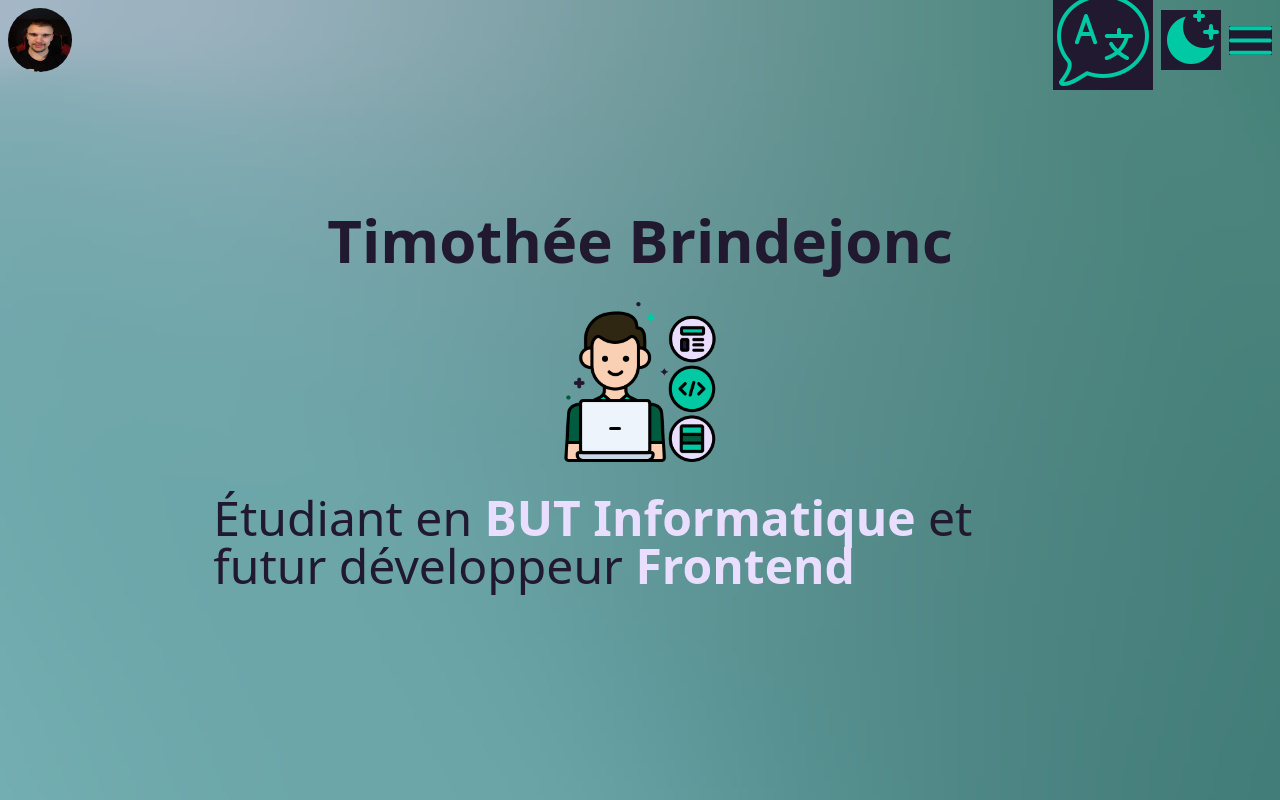
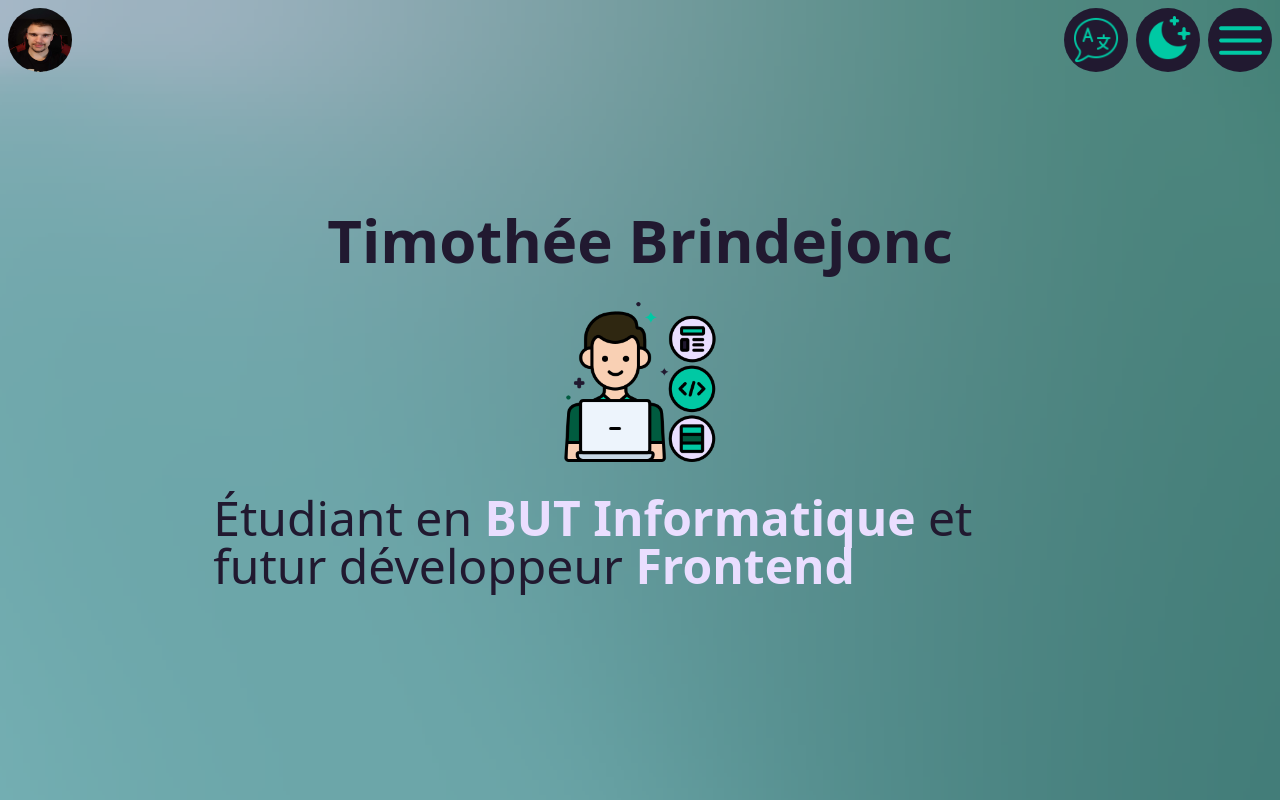
Before and after one commit to Timeuh/Portfolio-v2, a React (Vite) app: page / in a window 1280 px wide. Built offline with nearby package versions, Linux system fonts and the light colour scheme.

Commit message:
refactor: make navbar styles globals

```diff
--- a/src/index.css
+++ b/src/index.css
@@ -3,11 +3,11 @@
 @tailwind utilities;
 
 @layer components {
-    .navbar-item-background-light-mobile {
-        @apply h-16 w-16 rounded-full bg-violet-dark flex flex-col items-center justify-center
+    .navbar-item-background-mobile {
+        @apply h-16 w-16 rounded-full flex flex-col items-center justify-center
     }
 
-    .navbar-item-light-mobile {
+    .navbar-item-mobile {
         @apply h-12 w-12
     }
 
```
